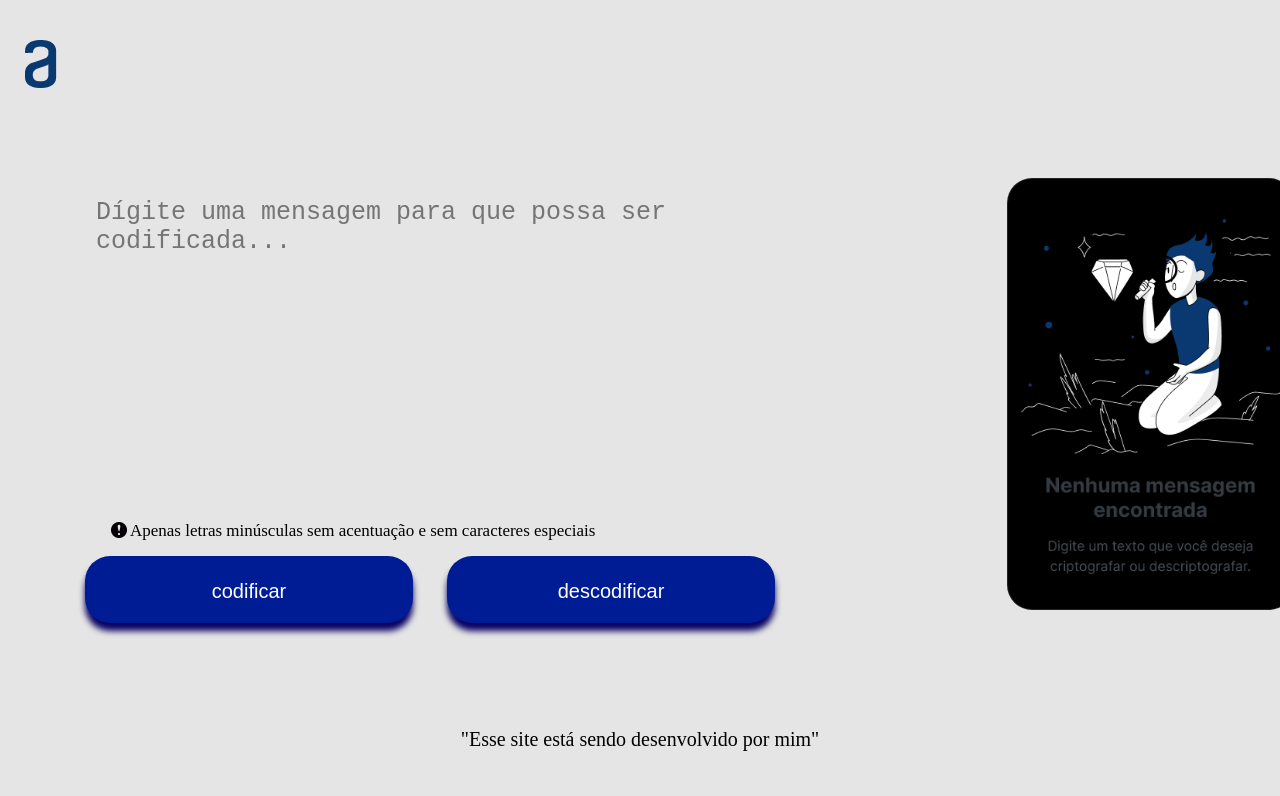
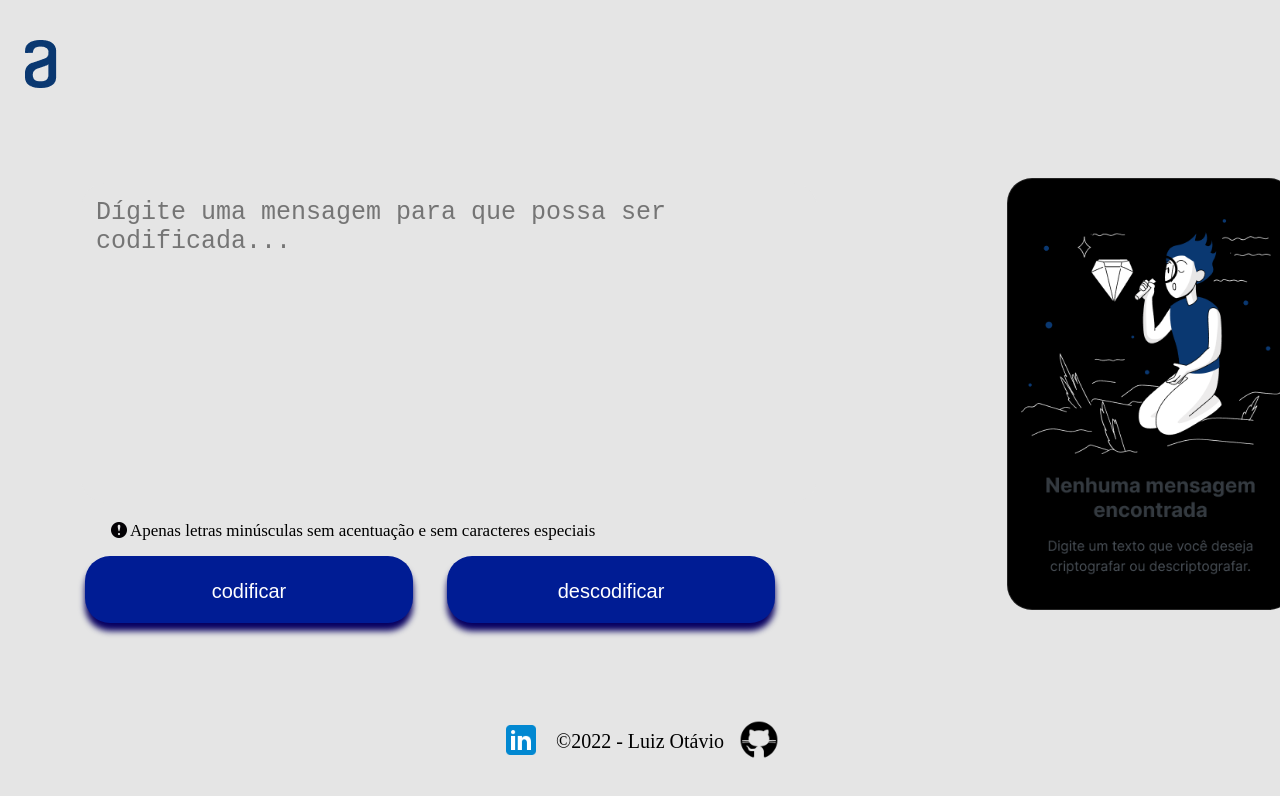
Before and after one commit to otavio-flamino/Projetos-em-javascript, a plain HTML site: page SITE CODIFICADOR/index.html in a window 1280 px wide. Shown: the top 796 px of the page. Drawn offline with Linux system fonts and the light colour scheme.

Commit message:
segundo commit

```diff
--- a/SITE CODIFICADOR/css/style.css
+++ b/SITE CODIFICADOR/css/style.css
@@ -103,11 +103,22 @@ main{
 }
 
 footer{
+	display: flex;
+    align-items: center;
+    justify-content: center;
 	height: 3%;
-	text-align: center;
 	padding: 30px;
 	background: #E5E5E5;
 	font-size: 20px;
+}
+
+footer p {
+	margin: 0 15px;
+}
+
+.iconRedes{
+	width: 40px;
+    height: 40px;
 }
 
 .btnCopiar{
--- a/SITE CODIFICADOR/index.html
+++ b/SITE CODIFICADOR/index.html
@@ -38,7 +38,12 @@
 		</main>
 
 		<footer>
-			<p>"Esse site está sendo desenvolvido por mim"</p>
+			<a href="https://www.linkedin.com/in/luiz-ot%C3%A1vio-828822234/"><img src="img/linkedin.png" class="iconRedes"></a>
+
+			<p>&copy;2022 - Luiz Otávio</p>
+
+			<a href="https://github.com/otavio-flamino/Projeto-em-javascript"><img src="img/github.png" class="iconRedes"></a>
+
 		</footer>
 
 		<script src="js/principal.js"></script>
```
Also changed, not shown: SITE CODIFICADOR/img/github.png (added), SITE CODIFICADOR/img/linkedin.png (added).
